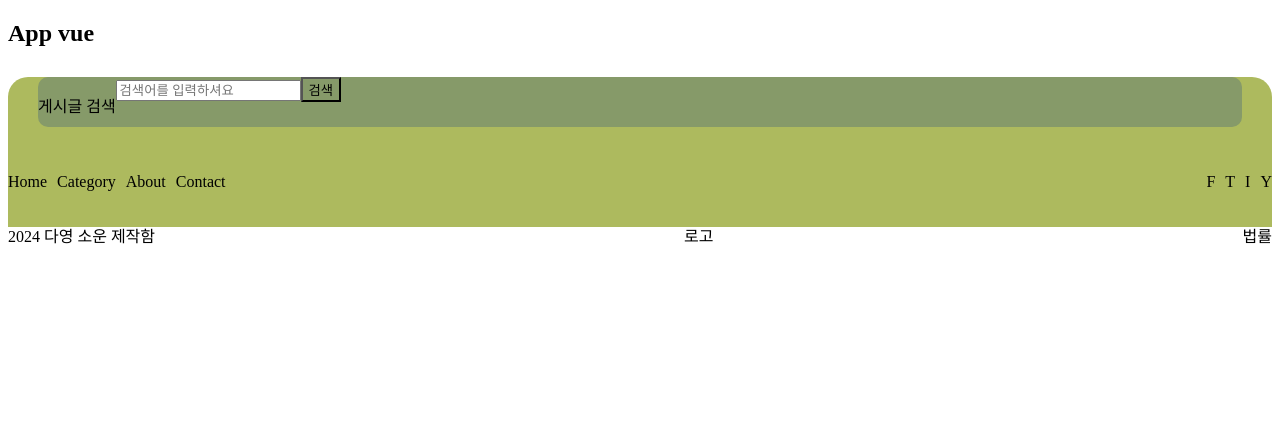
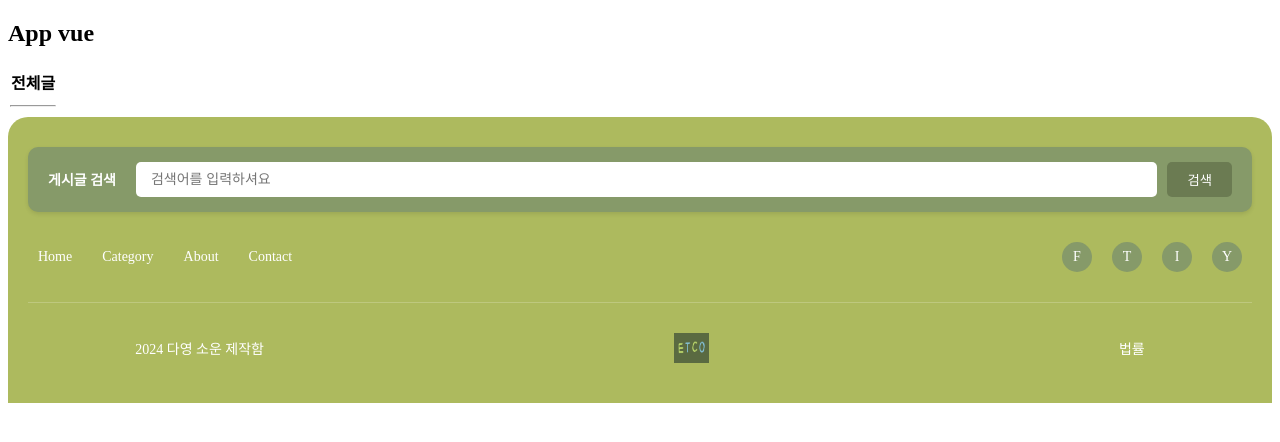
Before and after one commit to solveDayLee/FinalPJT, a Vue app in the folder PJT_soda_vue/soda-vue/: page / in a window 1280 px wide. Shown: the top 442 px of the page. Built offline with nearby package versions, Linux system fonts and the light colour scheme.

Commit message:
1117 vue

```diff
--- a/PJT_soda_vue/soda-vue/src/App.vue
+++ b/PJT_soda_vue/soda-vue/src/App.vue
@@ -1,6 +1,8 @@
 <template>
   <div>
     <h2>App vue</h2>
+    <Sidebar/>
+
   </div>
 
   <footer>
@@ -29,7 +31,7 @@
       </div>
       <div class="bottom">
         <p>2024 다영 소운 제작함</p>
-        <p>로고</p>
+        <img :src="logo" alt="logo" class="logo">
         <p>법률</p>
       </div>
     </div>
@@ -37,41 +39,136 @@
 </template>
 
 <script setup>
-
+  import logo from "@/assets/logo/etce_logo.gif";
+  import Sidebar from "./components/sidebar.vue";
 </script>
 
 <style scoped>
-.footerBox{
+.footerBox {
    background-color: #ADBA5E;
-   border-radius: 20px 20px 0% 0%;
-   height: 150px;
+   border-radius: 20px 20px 0 0;
+   padding: 30px 20px;
+   color: white;
 }
-.search{
+
+.search {
   background-color: #869A69;
-  height: 50px;
-  margin: 30px;
+  padding: 15px 20px;
   border-radius: 10px;
   display: flex;
+  align-items: center;
+  gap: 20px;
+  box-shadow: 0 2px 4px rgba(0, 0, 0, 0.1);
 }
 
-.searchBtn{
-  background-color: #869A69;
+.searchInput {
+  display: flex;
+  flex: 1;
+  gap: 10px;
 }
-.banner{
+
+.searchInput input {
+  flex: 1;
+  padding: 8px 15px;
+  border: none;
+  border-radius: 5px;
+  outline: none;
+  font-size: 14px;
+}
+
+.searchBtn {
+  background-color: #6B7B52;
+  color: white;
+  border: none;
+  border-radius: 5px;
+  padding: 8px 20px;
+  cursor: pointer;
+  transition: background-color 0.3s;
+}
+
+.searchBtn:hover {
+  background-color: #5A6A41;
+}
+
+.searchAndBanner {
+  display: flex;
+  flex-direction: column;
+  gap: 30px;
+}
+
+.banner {
   display: flex;
   justify-content: space-between;
+  align-items: center;
+  padding: 0 10px;
 }
+
 .bannerNav {
   display: flex;
-  gap: 10px;
-}
-.social{
-  display: flex;
-  gap: 10px;
-}
-.bottom{
-  display: flex;
-  justify-content: space-between;
+  gap: 30px;
 }
 
+.bannerNav p {
+  cursor: pointer;
+  transition: color 0.3s;
+}
+
+.bannerNav p:hover {
+  color: #E8ECD6;
+}
+
+.social {
+  display: flex;
+  gap: 20px;
+}
+
+.social p {
+  width: 30px;
+  height: 30px;
+  display: flex;
+  align-items: center;
+  justify-content: center;
+  background-color: #869A69;
+  border-radius: 50%;
+  cursor: pointer;
+  transition: all 0.3s;
+}
+
+.social p:hover {
+  background-color: #6B7B52;
+  transform: translateY(-2px);
+}
+
+.bottom {
+  display: flex;
+  justify-content: center;
+  align-items: center;
+  gap: 400px;
+  margin-top: 30px;
+  padding-top: 20px;
+  border-top: 1px solid rgba(255, 255, 255, 0.2);
+}
+
+.logo {
+  width: 35px;
+  height: 30px;
+  margin: 10px;
+  transition: transform 0.3s;
+  background-color: #5A6A41;
+  border-radius: 10 px;
+}
+
+.logo:hover {
+  transform: scale(1.1);
+}
+
+/* 추가적인 텍스트 스타일링 */
+p {
+  margin: 0;
+  font-size: 14px;
+}
+
+.search p {
+  font-weight: 600;
+}
 </style>/
--- /dev/null
+++ b/PJT_soda_vue/soda-vue/src/components/Sidebar.vue
@@ -0,0 +1,20 @@
+<template>
+    <table>
+        <thead>
+            <tr>
+                <th>전체글</th>
+            </tr>
+            <hr>
+
+        </thead>
+
+    </table>
+</template>
+
+<script setup>
+
+</script>
+
+<style scoped>
+
+</style>
```
Also changed, not shown: PJT_soda_vue/soda-vue/src/assets/logo/etce_logo.gif (added), 2 other files (tests, documents, lock files or other folders).
